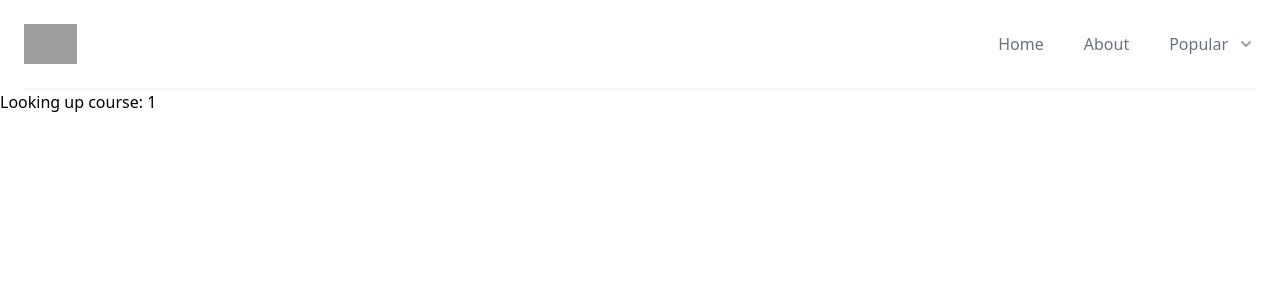
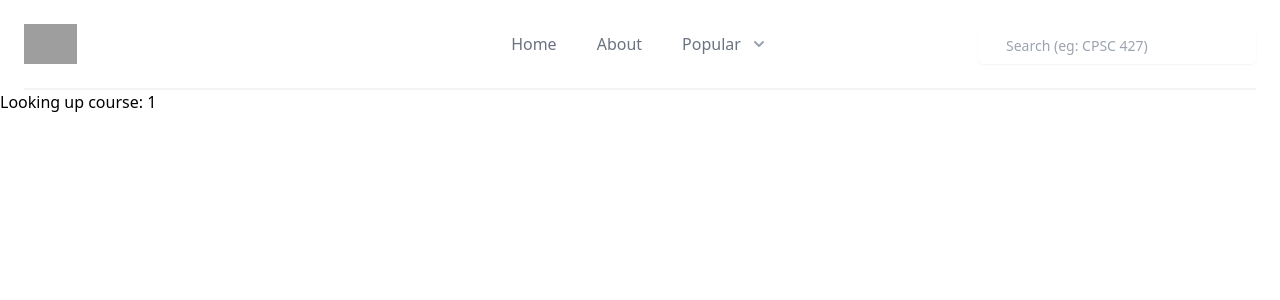
Before and after one commit to cadrianxyz/ubc-coursecrawler, a Next.js app: page /course/1 in a window 1280 px wide. Shown: the top 300 px of the page. Built offline with nearby package versions, Linux system fonts and the light colour scheme; grey boxes are pictures that could not be loaded.

Commit message:
add search bar to header

```diff
--- /dev/null
+++ b/components/header/SearchBar.js
@@ -0,0 +1,18 @@
+const SearchBar = () => {
+
+    return (
+        <div>
+            <div className="mt-1 relative rounded-md shadow-sm">
+                <input
+                    type="text"
+                    name="course-query"
+                    id="course-query"
+                    className="focus:ring-indigo-500 focus:border-indigo-500 block w-full pl-7 pr-12 pt-2 pb-2 sm:text-sm border-gray-300 rounded-md"
+                    placeholder="Search (eg: CPSC 427)"
+                />
+            </div>
+        </div>
+    )
+}
+
+export default SearchBar
--- a/components/header/index.js
+++ b/components/header/index.js
@@ -4,6 +4,7 @@ import { MenuIcon, XIcon } from '@heroicons/react/outline'
 
 import { DesktopLink, DesktopPopover } from "./DesktopComponents"
 import { MobileEntry, MobileLink } from "./MobileComponents"
+import SearchBar from './SearchBar'
 
 const links = [
   {
@@ -42,8 +43,10 @@ const Header = ({ showSearch = true, popularCourses = [] }) => (
           <DesktopPopover text='Popular' dropdownItems={[]}/>
         </Popover.Group>
 
-        {/* <div className="hidden md:flex items-center justify-end md:flex-1 lg:w-0">
-          <a href="#" className="whitespace-nowrap text-base font-medium text-gray-500 hover:text-gray-900">
+
+        <div className="hidden md:flex items-center justify-end md:flex-1 lg:w-0">
+          {showSearch && <SearchBar />}
+          {/* <a href="#" className="whitespace-nowrap text-base font-medium text-gray-500 hover:text-gray-900">
             Sign in
           </a>
           <a
@@ -51,8 +54,8 @@ const Header = ({ showSearch = true, popularCourses = [] }) => (
             className="ml-8 whitespace-nowrap inline-flex items-center justify-center px-4 py-2 border border-transparent rounded-md shadow-sm text-base font-medium text-white bg-indigo-600 hover:bg-indigo-700"
           >
             Sign up
-          </a>
-        </div> */}
+          </a> */}
+        </div>
 
       </div>
     </div>
@@ -93,6 +96,8 @@ const Header = ({ showSearch = true, popularCourses = [] }) => (
               {links.map((link) => <MobileLink key={link.name} text={link.name} href={link.href} />)}
             </div>
 
+            <SearchBar />
+
             {/* <div>
               <a
                 href="#"
```
